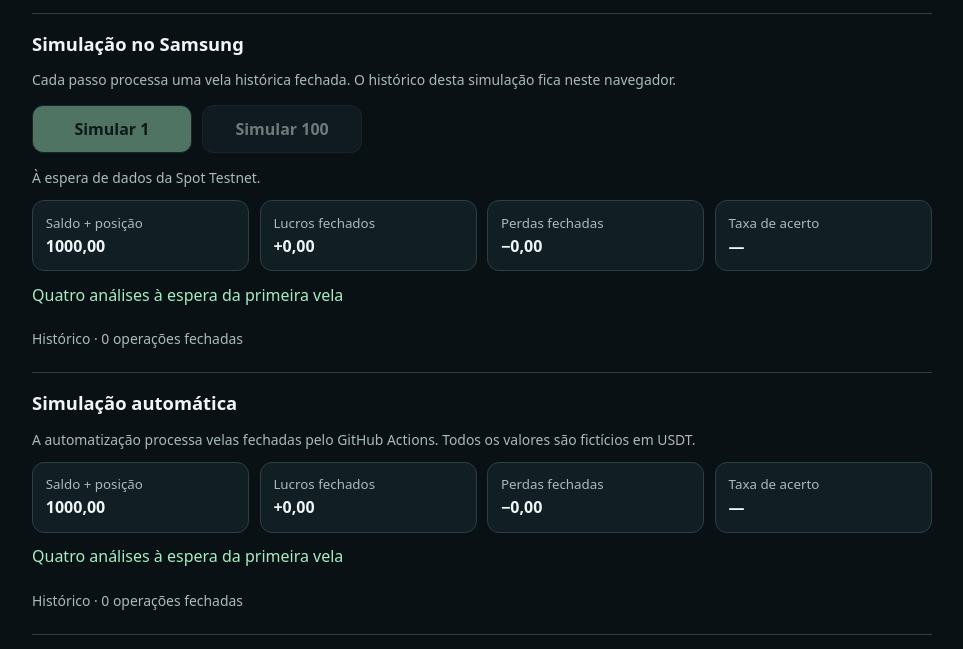
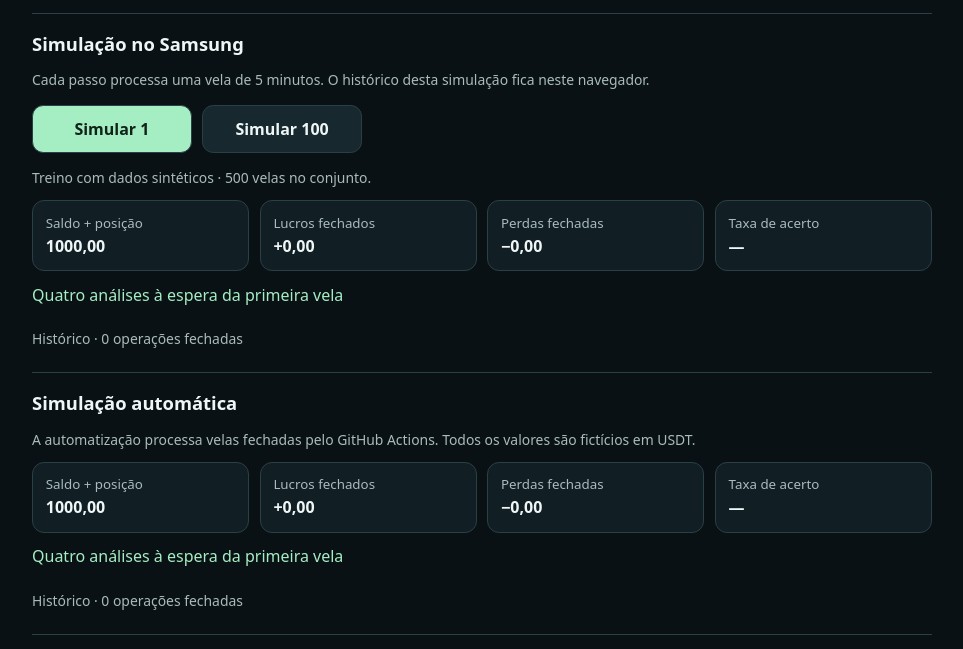
Before and after one commit to renandouglasmt-design/-ghost-ai-trader, a plain HTML site: page index.html in a window 1280 px wide. Shown: the part 191-840 px from the top of the page, without its empty margins (158-1121 px from the left). Drawn offline with Linux system fonts and the light colour scheme.

Commit message:
Disponibilizar treino com dados sintéticos quando a Testnet falha

```diff
--- a/index.html
+++ b/index.html
@@ -15,7 +15,7 @@
 <header><p class="eyebrow">Binance Spot Testnet · BTC/USDT · 5 min</p><h1>GHOST AI Trader</h1><p class="stamp" id="connection" role="status">A carregar o estado da Testnet…</p></header>
 <section class="panel" aria-labelledby="replay-title">
 <h2 id="replay-title">Simulação no Samsung</h2>
-<p class="hint">Cada passo processa uma vela histórica fechada. O histórico desta simulação fica neste navegador.</p>
+<p class="hint">Cada passo processa uma vela de 5 minutos. O histórico desta simulação fica neste navegador.</p>
 <div class="buttons"><button id="one" class="primary" disabled>Simular 1</button><button id="many" disabled>Simular 100</button></div>
 <p id="progress" class="hint" role="status">A carregar velas da Spot Testnet…</p>
 <div id="manual"></div>
@@ -29,9 +29,22 @@ const money=new Intl.NumberFormat('pt-PT',{minimumFractionDigits:2,maximumFracti
 const when=new Intl.DateTimeFormat('pt-PT',{dateStyle:'short',timeStyle:'short',timeZone:'Europe/Lisbon'});
 const word={BUY:'Compra',SELL:'Venda',WAIT:'Aguardar'};
 const fields={trend:'Tendência',momentum:'Força (RSI)',breakout:'Rompimento',volume:'Volume'};
-const key='ghost-spot-testnet-v1';
-let state=start(), candles=[];
-try { state=JSON.parse(localStorage.getItem(key))||state; } catch {}
+let key='', state=start(), candles=[], source='';
+function activate(samples,label,storage){
+  candles=samples;source=label;key=storage;state=start();
+  try {state=JSON.parse(localStorage.getItem(key))||state;} catch {}
+  byId('one').disabled=byId('many').disabled=false;
+  byId('progress').textContent=source+' · '+candles.length+' velas no conjunto.';
+  render(byId('manual'),state);
+}
+function training(){
+  const candles=Array.from({length:500},(_,i)=>{
+    const k=i%100;
+    const close=k<30?100+0.15*k:k<49?105+0.7*(k-30):k<71?118-0.65*(k-49):k<81?104+0.95*(k-71):115-0.78*(k-81);
+    return {id:Date.UTC(2026,0,1)+i*300000,close,volume:[29,64,66,68,70,77,80].includes(k)?260:100};
+  });
+  activate(candles,'Treino com dados sintéticos','ghost-treino-v1');
+}
 const el=(tag,txt,style)=>{const e=document.createElement(tag);if(txt)e.textContent=txt;if(style)e.className=style;return e;};
 function tile(label,value,style='stat'){const card=el('div','',style);card.append(el('small',label),el('strong',value));return card;}
 function render(target,s){
@@ -53,7 +66,7 @@ function simulate(count){
   const processed=replay(candles,state,count);
   let saved=true;
   try {localStorage.setItem(key,JSON.stringify(state));}catch{saved=false;}
-  byId('progress').textContent=(processed?processed+' velas processadas.':'Todas as velas recebidas já foram processadas.')+(saved?'':' O navegador bloqueou a gravação do histórico.');
+  byId('progress').textContent=source+' · '+(processed?processed+' velas processadas.':'Todas as velas recebidas já foram processadas.')+(saved?'':' O navegador bloqueou a gravação do histórico.');
   render(byId('manual'),state);
 }
 byId('one').onclick=()=>simulate(1);byId('many').onclick=()=>simulate(100);
@@ -62,15 +75,13 @@ try{
   const response=await fetch('./data/report.json',{cache:'no-store'});
   if(!response.ok)throw Error();
   const report=await response.json();
-  candles=report.candles;
   byId('connection').textContent='Mercado '+report.market+' · Conta demo '+report.account+' · '+when.format(new Date(report.updated));
-  const ready=candles.length>=WARMUP;
-  byId('one').disabled=byId('many').disabled=!ready;
-  byId('progress').textContent=ready?candles.length+' velas disponíveis.':'À espera de dados da Spot Testnet.';
+  if(report.candles.length>=WARMUP) activate(report.candles,'Velas da Spot Testnet','ghost-spot-testnet-v1');
+  else training();
   render(byId('auto'),report.state);
 }catch{
   byId('connection').textContent='À espera do primeiro relatório automático.';
-  byId('progress').textContent='Os botões ficam disponíveis assim que houver velas da Spot Testnet.';
+  training();
 }
 </script>
 </body>
```
